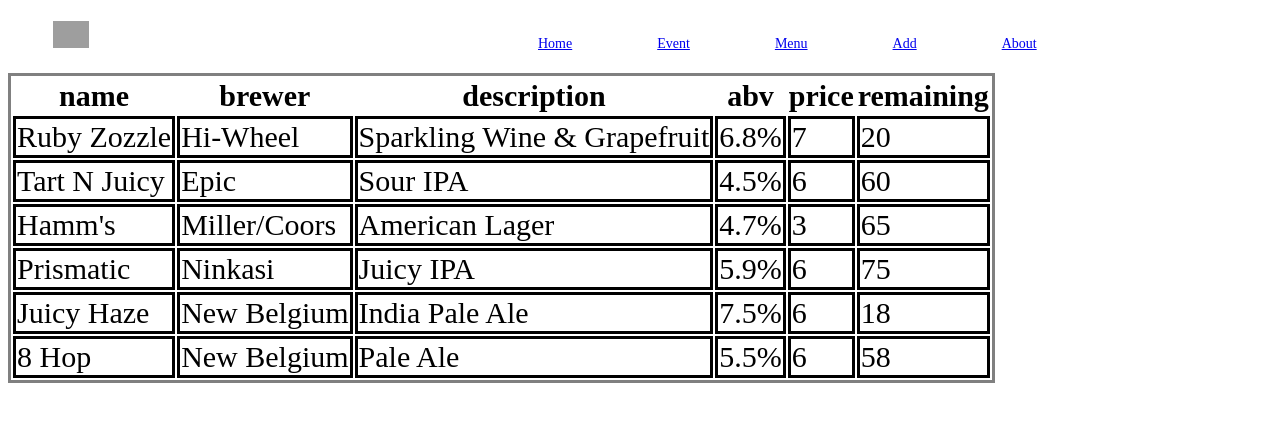
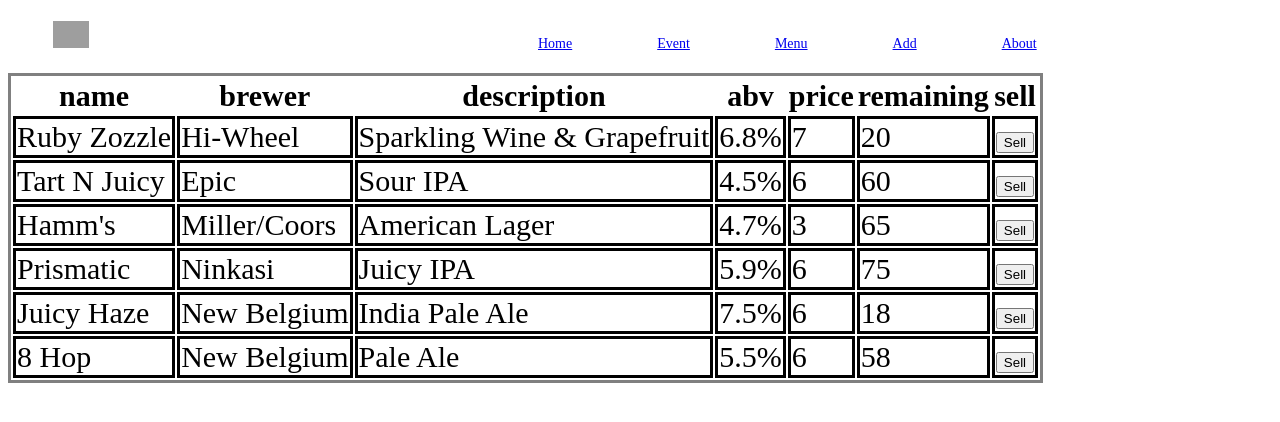
Before and after one commit to leqiangzhu/react-friday, a React app: page /#/menu in a window 1280 px wide. Shown: the top 422 px of the page. Built offline with nearby package versions, Linux system fonts and the light colour scheme; grey boxes are pictures that could not be loaded.

Commit message:
modified Tap

```diff
--- a/src/components/Tap.jsx
+++ b/src/components/Tap.jsx
@@ -2,8 +2,11 @@
 import getMasterKegList from '../services/TapList';
 
 
-export default function MasterKegList () {
-  const KegList = getMasterKegList();
+export default function Tap (props) {
+  function handleSellTap(){
+    props.onSellTap(props.index)
+  }
+  const masterKegList = getMasterKegList();
 
 
   return (
@@ -35,20 +38,23 @@
         <th scope="col">abv</th>
         <th scope="col">price</th>
         <th scope="col">remaining</th>
+        <th scope="col">sell</th>
       </tr>
     </thead>
     <tbody>
-      {KegList.map((Keg, index) =>
+      {masterKegList.map((Keg, index) =>
        // <Schedule key={index} schedule = {Keg} />
-        <tr>
+       <tr key={index}>
         <td>{Keg.name}</td>
         <td>{Keg.brewer}</td>
         <td>{Keg.description}</td>
         <td>{Keg.abv}</td>
         <td>{Keg.price}</td>
         <td>{Keg.remaining}</td>
+        <td> <button onClick={handleSellTap}>
+          Sell
+        </button></td>
       </tr>
-
       )
       }
     </tbody>
```
